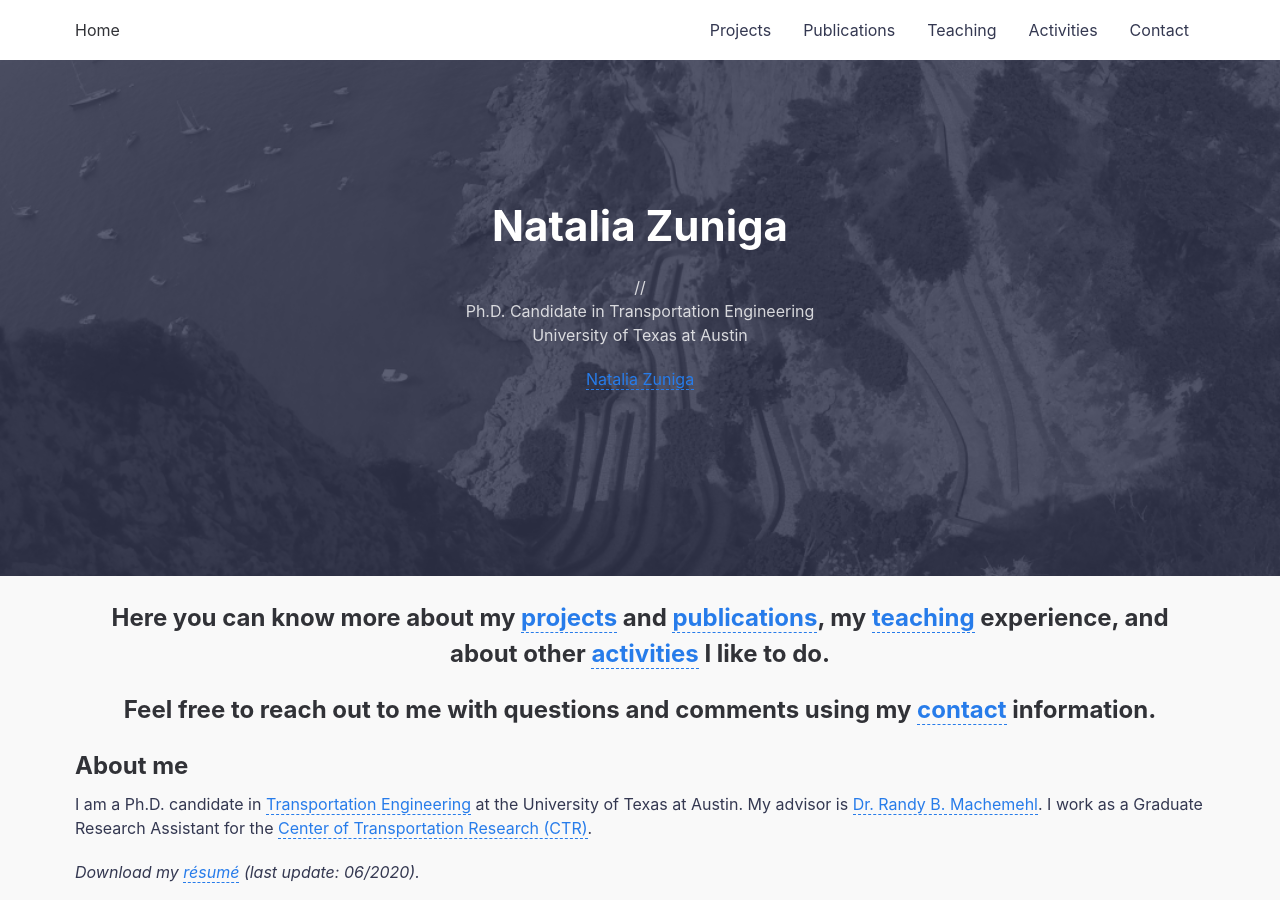
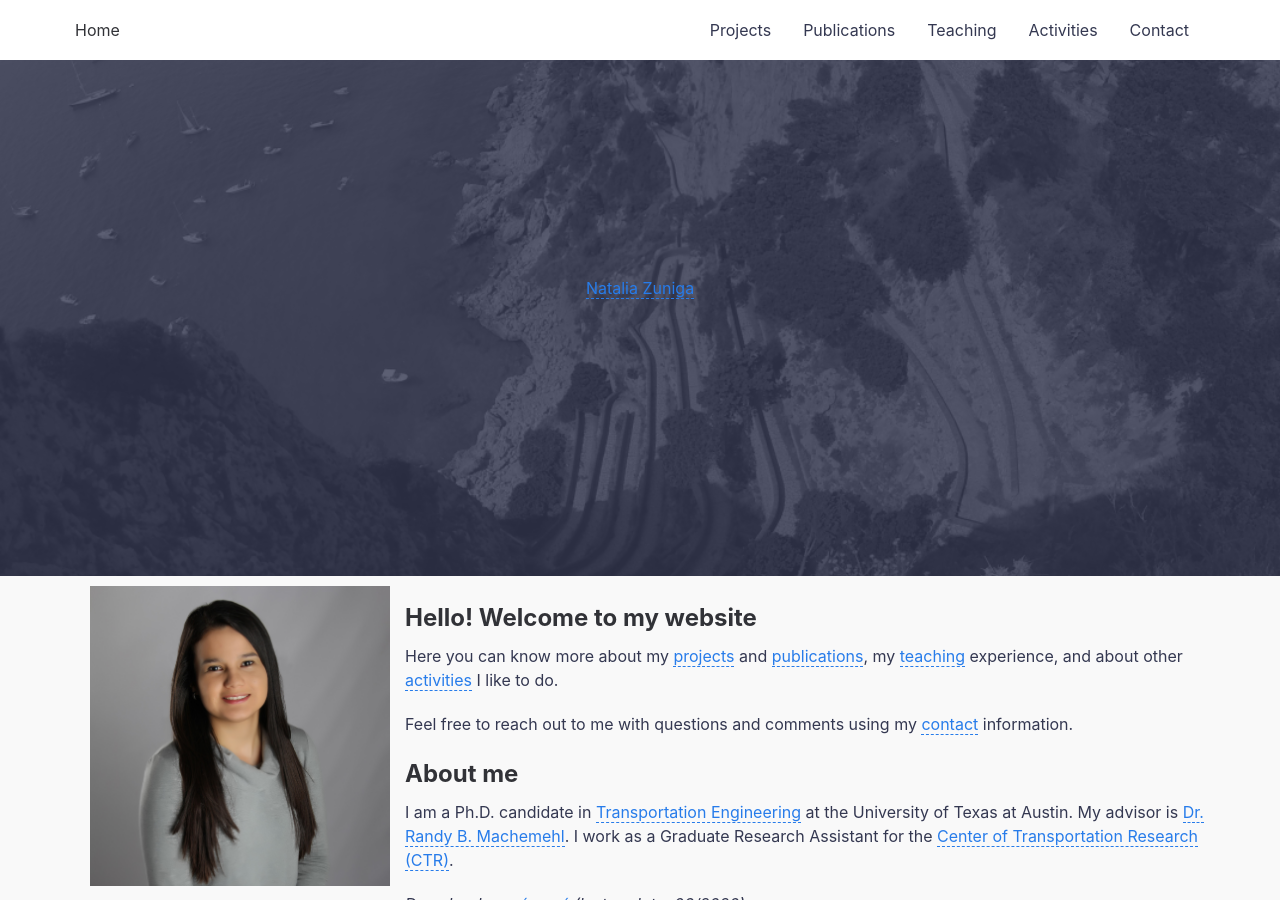
Before and after one commit to nzunigag/nzunigag.github.io, a Jekyll site: the page built from index.md, in a window 1280 px wide and 900 px high. Built offline with Jekyll 4.4.1, drawn with Linux system fonts in a browser that asks for light colours; comment, search, counter and statistics services are not loaded.

Commit message:
Update default.html

```diff
--- a/_layouts/default.html
+++ b/_layouts/default.html
@@ -21,8 +21,6 @@ layout: compress
 
     <div class="hero lazyload" data-bg="{{site.url}}/assets/img/main.jpg">
       <div class="hero__wrap">
-        <h1 class="hero__title">{{ site.title | escape }}</h1>
-        //<p class="hero__meta">{{ site.tagline }}</p>
         <script type="text/javascript" src="https://platform.linkedin.com/badges/js/profile.js" async defer></script>
         <div class="LI-profile-badge"  data-version="v1" data-size="large" data-locale="en_US" data-type="horizontal" data-theme="dark" data-vanity="nzunigag"><a class="LI-simple-link" href='https://www.linkedin.com/in/nzunigag?trk=profile-badge'>Natalia Zuniga</a></div>
         </div>
@@ -33,12 +31,10 @@ layout: compress
       <section class="blog">
         <div class="container">
           <justify>
+            <img src="../assets/img/nat.jpg" ALIGN="left" style="margin:10px 15px ; width:300px; height:300px;"/>
                  <br>
-              <h2 style="text-align: center;> Hello! Welcome to my website</h2>
+              <h2> Hello! Welcome to my website</h2>
             <p>
-              <img src="../assets/img/nat.jpg" ALIGN="left" style="margin:10px 15px ; width:300px; height:300px;"/>
-
-
               Here you can know more about my <a href="https://nzunigag.github.io/projects/">projects</a> and
               <a href="https://nzunigag.github.io/publications/">publications</a>, my
               <a href="https://nzunigag.github.io/teaching/">teaching</a> experience, and about other
```
